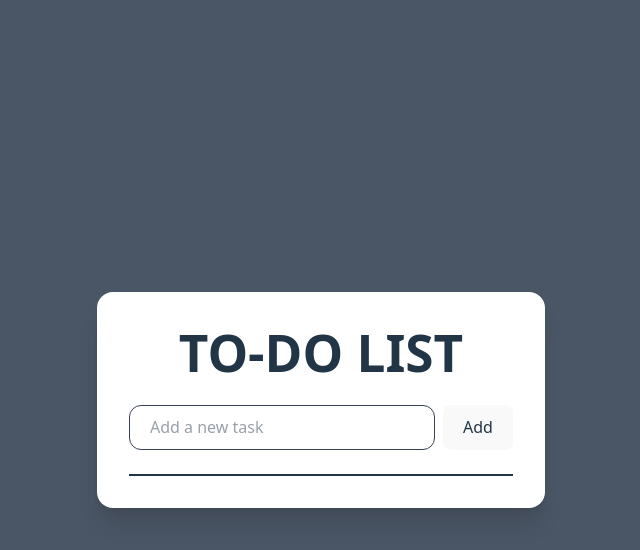
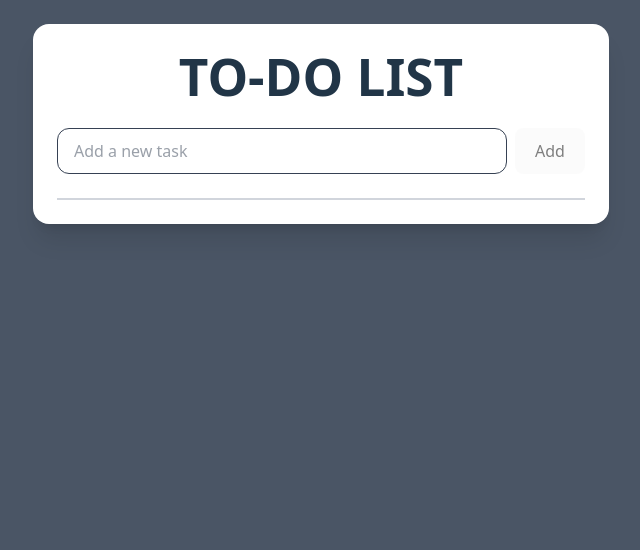
Before and after one commit to unnatisao-21office/To-Do-App, a React (Vite) app in the folder to-doapp/: page / in a window 1280 px wide. Shown: the top 550 px of the page, without its empty margins (319-959 px from the left). Built offline with nearby package versions, Linux system fonts and the light colour scheme.

Commit message:
changing the edit button

```diff
--- /dev/null
+++ b/package.json
@@ -0,0 +1,5 @@
+{
+  "dependencies": {
+    "eslint": "^9.39.1"
+  }
+}
--- a/to-doapp/src/App.jsx
+++ b/to-doapp/src/App.jsx
@@ -1,11 +1,12 @@
 import { useState, useEffect } from 'react'
 
 function App() {
-  // State
-  const [tasks, setTasks] = useState([]);          //array of task
-  const [input, setInput] = useState("");          //current input value
-  const [editingId, setEditingId] = useState(null); //id of task being edited
-  const [hyd,setHyd] = useState(false);
+
+  const [tasks, setTasks] = useState([]);
+  const [input, setInput] = useState("");
+  const [editingId, setEditingId] = useState(null);
+  const [editingText, setEditingText] = useState("");
+  const [hyd, setHyd] = useState(false);
 
   useEffect(() => {
     const saved = localStorage.getItem("tasks");
@@ -20,94 +21,138 @@ useEffect(() => {
   }, [tasks]);
 
 
+  // ADD TASK
   function addTask(text) {
     const trimmed = text.trim();
     if (!trimmed) return;
-
-
-    if (editingId !== null) {
-      setTasks(prevTasks =>
-        prevTasks.map(task =>
-          task.id === editingId ? { ...task, text: trimmed } : task
-        )
-      );
-      setEditingId(null);
-    } else {
 
     setTasks(prevTasks => [
       ...prevTasks,
       { id: Date.now(), text: trimmed }
     ]);
-    }
 
     setInput("");
   }
 
-  // Delete a task by id
+
+  // DELETE TASK
   function deleteTask(id) {
     setTasks(prevTasks => prevTasks.filter(t => t.id !== id));
   }
 
-  // Start editing: populate input and set editingId
+
+  // START EDIT INLINE
   function startEdit(task) {
-    setInput(task.text);
     setEditingId(task.id);
+    setEditingText(task.text);
   }
 
+
+  // SAVE EDIT INLINE
+  function saveEdit(id) {
+    setTasks(prevTasks =>
+      prevTasks.map(task =>
+        task.id === id ? { ...task, text: editingText } : task
+      )
+    );
+    setEditingId(null);
+    setEditingText("");
+  }
+
+
+  // CANCEL EDIT
+  function cancelEdit() {
+    setEditingId(null);
+    setEditingText("");
+  }
+
+
   return (
-    <div className="flex justify-center items-center min-h-screen min-w-screen bg-gray-600 p-4">
-      <div className="bg-white shadow-xl rounded-2xl p-8 w-full max-w-md">
-        <h1 className="text-2xl font-bold text-center mb-6">TO-DO LIST</h1>
+    <div className="flex justify-center items-start min-h-screen min-w-screen bg-gray-600 px-4 py-6">
+      <div className="bg-white shadow-xl rounded-2xl p-6 w-full max-w-xs sm:max-w-md md:max-w-lg lg:max-w-xl">
+        <h1 className="text-2xl md:text-3xl font-bold text-center mb-6">TO-DO LIST</h1>
 
-        {/* Input + Add/Update button */}
-        <div className="flex gap-2 mb-6 ">
+        <div className="flex flex-col sm:flex-row gap-2 mb-6">
           <input
             value={input}
             onChange={(e) => setInput(e.target.value)}
             placeholder="Add a new task"
-            className="flex-1 border rounded-xl px-5 py-2 text-gray-700"
+            className="flex-1 border rounded-xl px-4 py-2 text-gray-700"
           />
           <button
             onClick={() => addTask(input)}
             type="button"
-            disabled={!input.trim()} // disable when empty
-            className="px-8 py-7 bg-gray-800 border border-black rounded-xl"
+            disabled={!input.trim()}
+            placeholder="Add a new task"
+            className="w-full sm:w-auto px-4 sm:px-8 py-2 sm:py-3 bg-gray-900 hover:bg-gray-800 text-black rounded-xl transition-colors disabled:opacity-50 disabled:cursor-not-allowed"
           >
-            {editingId !== null ? "Update" : "Add"}
+            Add
           </button>
         </div>
-        {/* Tasks list */}
-        <div className="flex flex-col gap-2">
+
+        <div className="flex flex-col gap-2 max-h-64 md:max-h-80 overflow-auto">
           {tasks.length === 0 ? (
-            <div className="border">
+            <div className="border border-gray-300 ">
+
             </div>
           ) : (
             tasks.map((task) => (
               <div
                 key={task.id}
-                className="flex items-center justify-between bg-gray-700 text-white p-4 rounded-xl"
+                className="flex items-center justify-between bg-gray-600 text-white p-4 md:p-5 rounded-xl"
               >
-                <span className="font-medium">{task.text}</span>
-                <div className="flex gap-2">
+
+                {editingId === task.id ? (
+                  <input
+                    value={editingText}
+                    onChange={(e) => setEditingText(e.target.value)}
+                    className="flex-1 mr-2 px-3 py-1 text-white rounded-sm"
+                  />
+                ) : (
+                  <span className="font-medium text-white break-words">{task.text}</span>
+                )}
+
+                <div className="flex gap-2 ml-4 flex-shrink-0">
+                  {editingId === task.id ? (
+                    <>
+                      <button
+                        onClick={() => saveEdit(task.id)}
+                        className="px-2 py-1 bg-white text-gray-700 rounded-sm text-sm"
+                      >
+                        Save
+                      </button>
+
+                      <button
+                        onClick={cancelEdit}
+                        className="px-2 py-1 bg-white text-gray-700 rounded-sm text-sm"
+                      >
+                        Cancel
+                      </button>
+                    </>
+                  ) : (
+                    <>
                       <button
                         onClick={() => deleteTask(task.id)}
-                    type="button"
-                    className="px-3 py-1 bg-white text-gray-700 rounded-lg hover:bg-gray-500"
+                        className="px-2 py-1 bg-white text-gray-700 rounded-sm text-sm"
                       >
                         Delete
                       </button>
+
                       <button
                         onClick={() => startEdit(task)}
-                    type="button"
-                    className="px-3 py-1 bg-white text-gray-700 rounded-lg"
+                        className="px-2 py-1 bg-white text-gray-700 rounded-sm text-sm"
                       >
                         Edit
                       </button>
+                    </>
+                  )}
                 </div>
+
               </div>
             ))
           )}
         </div>
+
       </div>
     </div>
   )
```
Also changed, not shown: 1 other file (tests, documents, lock files or other folders). Lines whose indentation alone changed are shown as unchanged.
